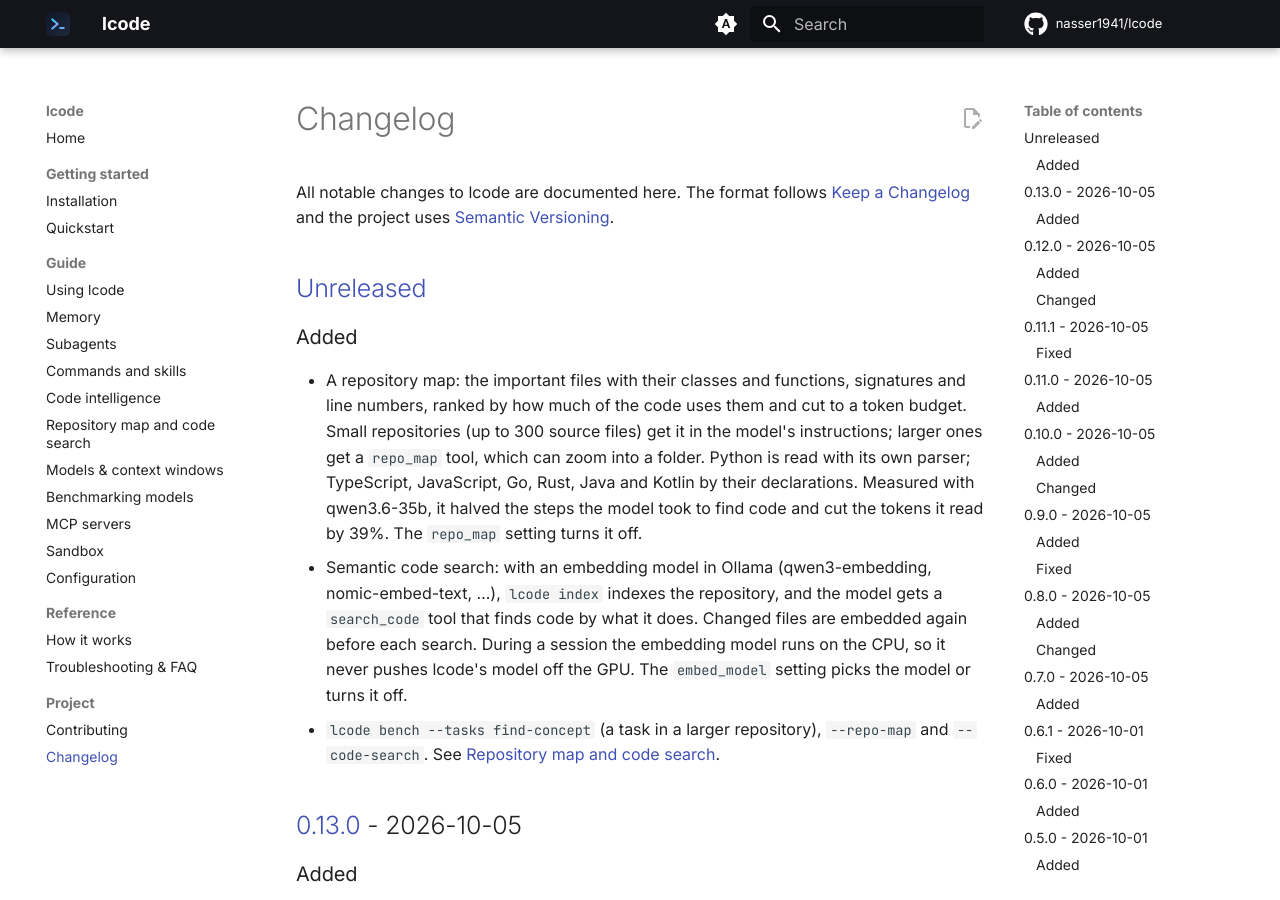
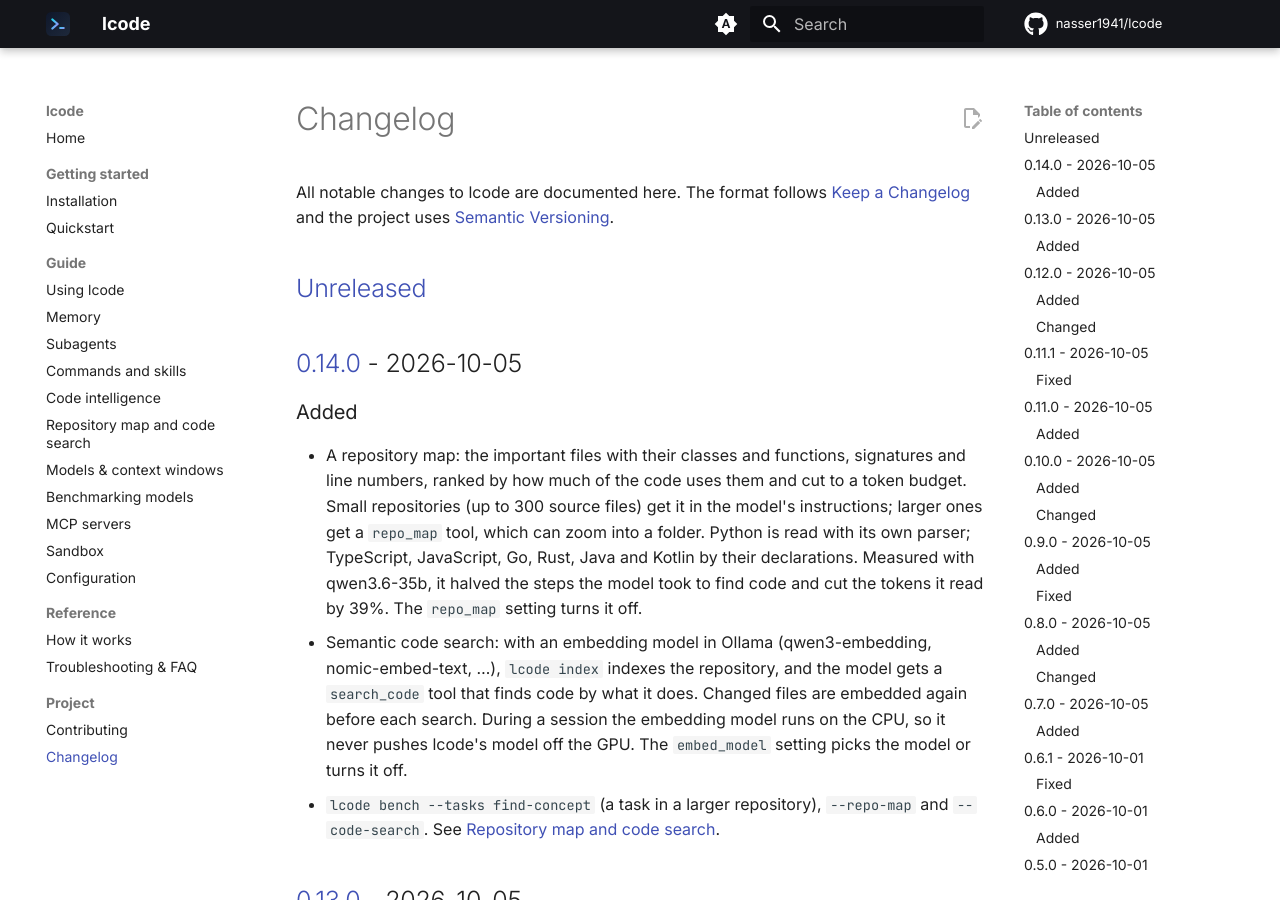
Before and after one commit to nasser1941/lcode, an MkDocs documentation site: the page built from docs/changelog.md, in a window 1280 px wide and 900 px high. Built offline with MkDocs 1.6.1 and Material for MkDocs 9.7.7, drawn with Linux system fonts in a browser that asks for light colours; comment, search, counter and statistics services are not loaded.

Commit message:
Release 0.14.0 (#73)
Co-authored-by: Naser Derakhshan <9349840+nasser1941@users.noreply.github.com>
Co-authored-by: Claude Opus 5.5 <noreply@anthropic.com>

```diff
--- a/CHANGELOG.md
+++ b/CHANGELOG.md
@@ -5,6 +5,8 @@ All notable changes to lcode are documented here. The format follows
 [Semantic Versioning](https://semver.org/).
 
 ## [Unreleased]
+
+## [0.14.0] - 2026-10-05
 
 ### Added
 
@@ -362,7 +364,8 @@ First public release.
 - `AGENTS.md` project instructions and `/init` to generate them.
 - One-line installer for Linux and macOS.
 
-[Unreleased]: https://github.com/nasser1941/lcode/compare/v0.13.0...HEAD
+[Unreleased]: https://github.com/nasser1941/lcode/compare/v0.14.0...HEAD
+[0.14.0]: https://github.com/nasser1941/lcode/compare/v0.13.0...v0.14.0
 [0.13.0]: https://github.com/nasser1941/lcode/compare/v0.12.0...v0.13.0
 [0.12.0]: https://github.com/nasser1941/lcode/compare/v0.11.1...v0.12.0
 [0.11.1]: https://github.com/nasser1941/lcode/compare/v0.11.0...v0.11.1
--- a/src/lcode/__init__.py
+++ b/src/lcode/__init__.py
@@ -1,3 +1,3 @@
 """lcode — a local-first terminal coding agent powered by open-weight models via Ollama."""
 
-__version__ = "0.13.0"
+__version__ = "0.14.0"
```
Also changed, not shown: README.md (+0 -1 lines), docs/quickstart.md (+1 -1 lines).
